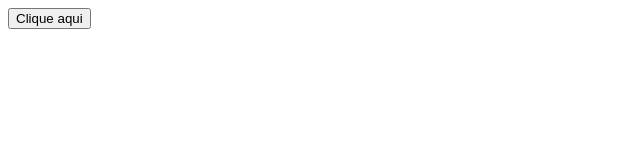
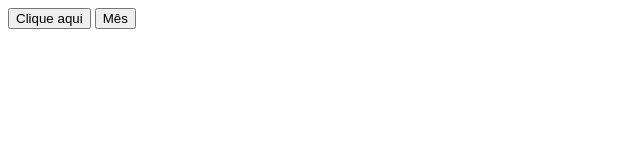
Before and after one commit to meydson/SOFTEX_JavaScript, a website: page index.html in a window 1280 px wide. Shown: the whole page, without its empty margins (0-640 px from the left). Drawn offline with Linux system fonts and the light colour scheme.

Commit message:
Switch
introdução ao comando switch

```diff
--- a/index.html
+++ b/index.html
@@ -10,6 +10,7 @@
 
 <body>
     <input type="button" onclick="funcao()" value="Clique aqui" />
+    <input type="button" onclick="mes()" value="Mês" />
 </body>
 
 </html>
--- a/script.js
+++ b/script.js
@@ -7,3 +7,46 @@ function funcao() {
         alert("O valor informado é menor que 10!")
     )
 }
+
+function mes() {
+    var mes = prompt("Informe um número de 1 à 12 referente a um mês do ano");
+
+    switch (parseInt(mes)) {
+        case 1:
+            alert("Janeiro");
+            break
+        case 2:
+            alert("Fevereiro");
+            break
+        case 3:
+            alert("Março");
+            break
+        case 4:
+            alert("Abril");
+            break
+        case 5:
+            alert("Maio");
+            break
+        case 6:
+            alert("Junho");
+            break
+        case 7:
+            alert("Julho");
+            break
+        case 8:
+            alert("Agosto");
+            break
+        case 9:
+            alert("Setembro");
+            break
+        case 10:
+            alert("Outubro");
+            break
+        case 11:
+            alert("Novembro");
+            break
+        case 12:
+            alert("Dezembro");
+            break
+    }
+}
```
